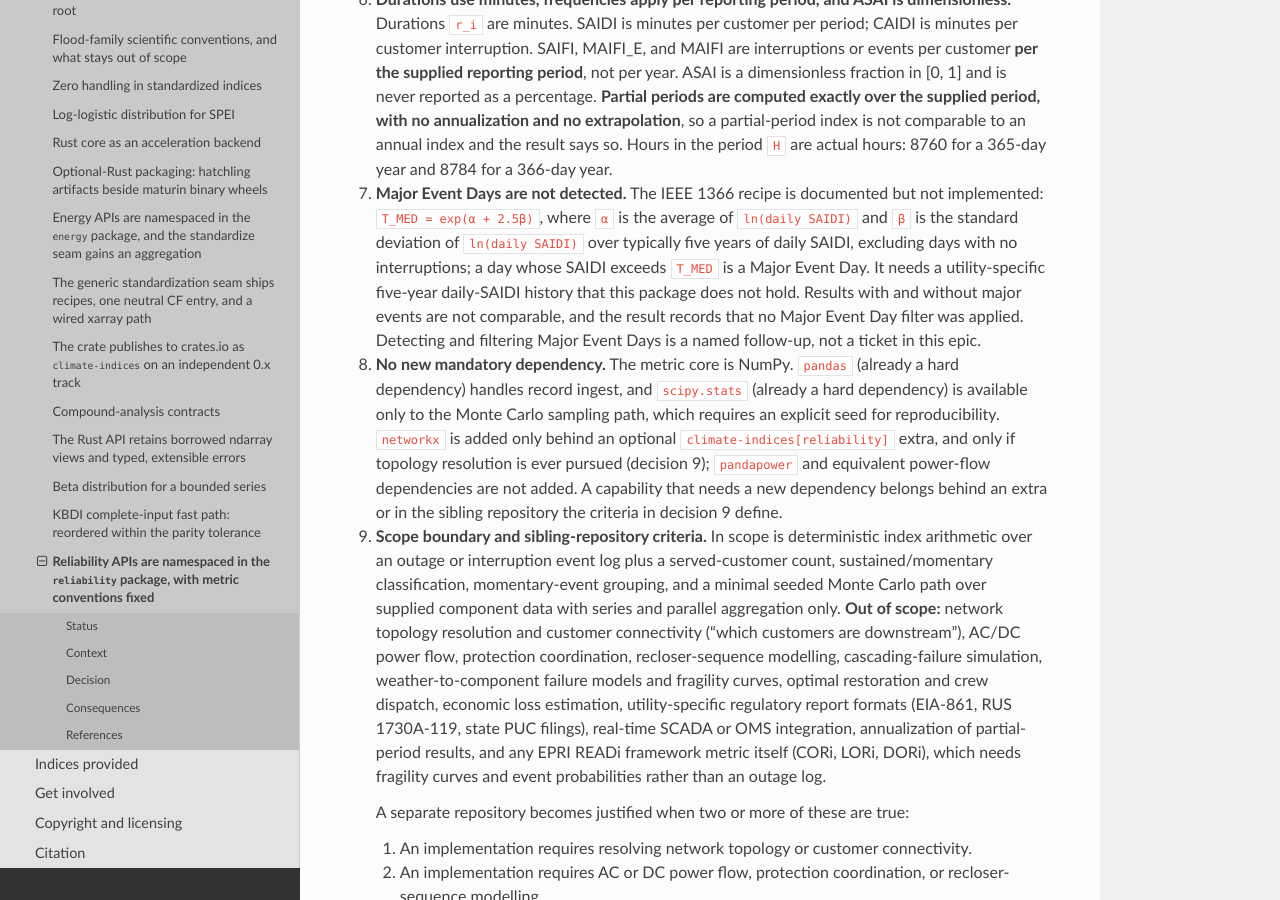
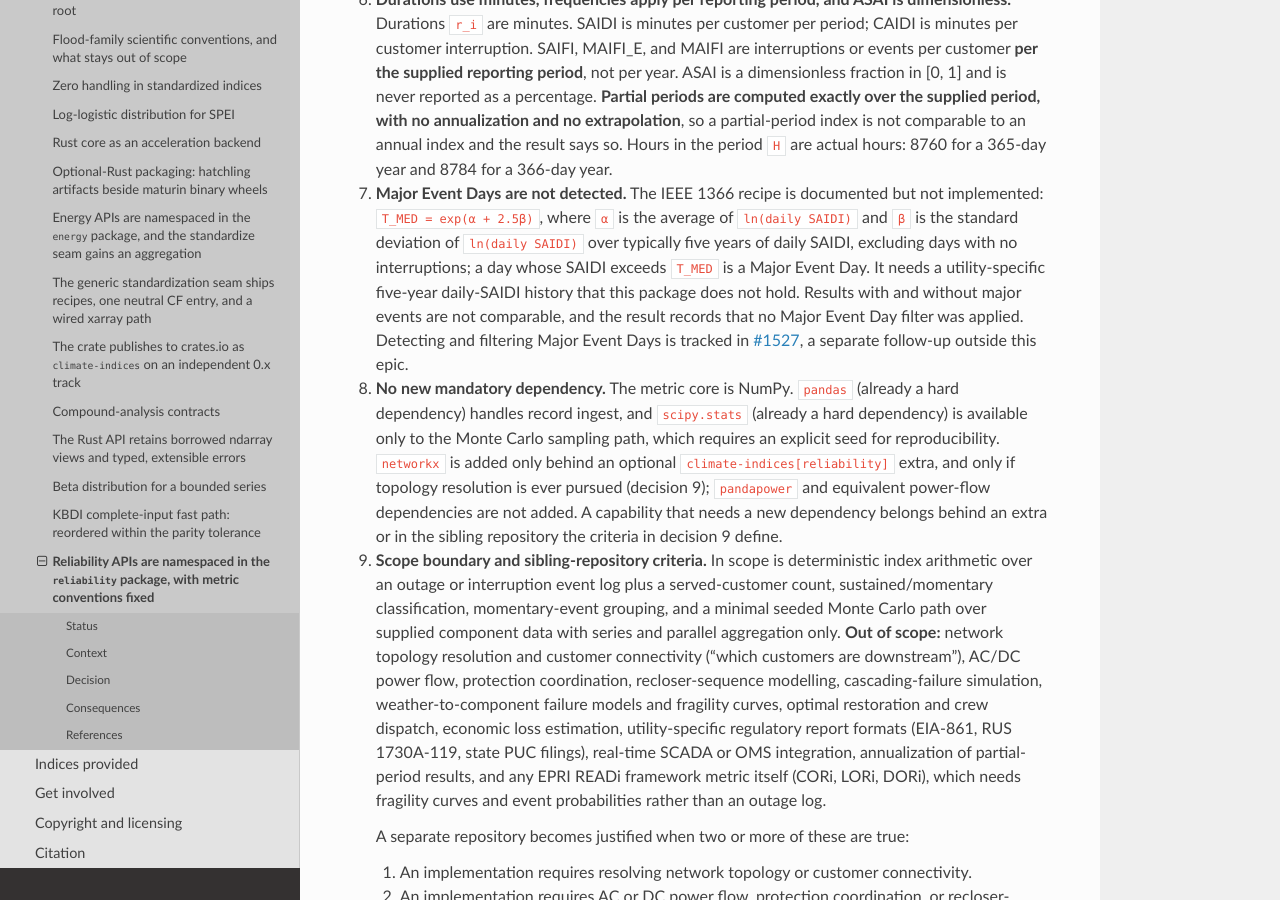
Before and after one commit to monocongo/climate_indices, a Sphinx documentation site: the page built from docs/adr/0026-reliability-module-api-and-conventions.md, in a window 1280 px wide and 900 px high, scrolled down 2958 px. Built offline with Sphinx 7.4.7 and the Read the Docs theme 3.1.0, drawn with Linux system fonts in a browser that asks for light colours.

Commit message:
docs(reliability): link Major Event Day follow-up issue
Finding: 4437408647
Review-Anchor: https://github.com/monocongo/climate_indices/pull/1526#discussion_r4437408647
Finding: 4437417784
Review-Anchor: https://github.com/monocongo/climate_indices/pull/1526#discussion_r4437417784

Track the deferred work in #1527 without expanding the original epic.

```diff
--- a/docs/adr/0026-reliability-module-api-and-conventions.md
+++ b/docs/adr/0026-reliability-module-api-and-conventions.md
@@ -167,7 +167,9 @@ unreproducible claim of reproduction.
    needs a utility-specific five-year daily-SAIDI history that this package does
    not hold. Results with and without major events are not comparable, and the
    result records that no Major Event Day filter was applied. Detecting and
-   filtering Major Event Days is a named follow-up, not a ticket in this epic.
+   filtering Major Event Days is tracked in
+   [#1527](https://github.com/monocongo/climate_indices/issues/1527), a separate
+   follow-up outside this epic.
 
 8. **No new mandatory dependency.** The metric core is NumPy. `pandas` (already
    a hard dependency) handles record ingest, and `scipy.stats` (already a hard
```
